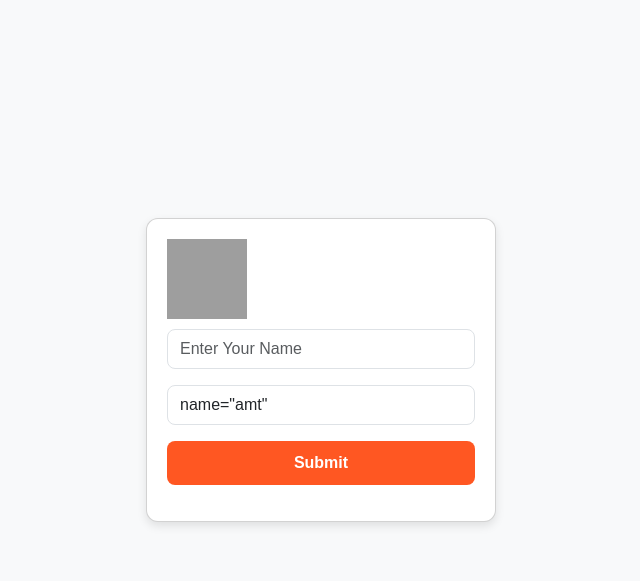
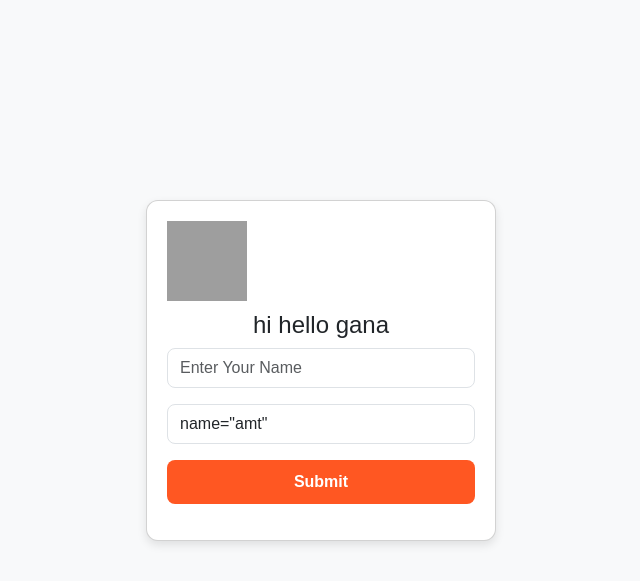
Before and after one commit to Gana4225/coffe, a Django app: template payments/templates/index.html in a window 1280 px wide. Shown: the part 140-721 px from the top of the page, without its empty margins (319-959 px from the left). Run offline with Django 3.2, Linux system fonts and the light colour scheme; the template is opened without the code that fills it, so the values that code supplies are empty; grey boxes are pictures that could not be loaded.

Commit message:
Update index.html

```diff
--- a/payments/templates/index.html
+++ b/payments/templates/index.html
@@ -59,6 +59,7 @@
     <div class="card">
         {% if payment == None %}
         <img src="/static/{{img}}" alt="coffee">
+        <h4>hi hello gana</h4>
 
         <form method="POST" action="{% url 'home' %}">
             {% csrf_token %}
```
